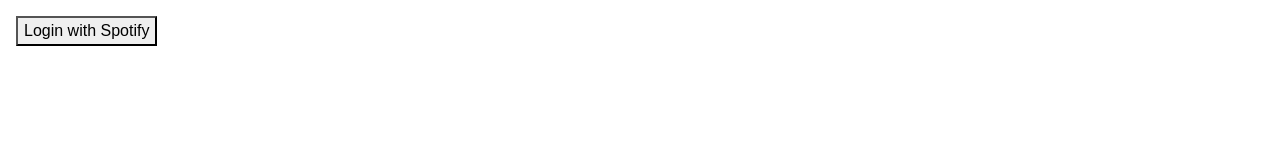
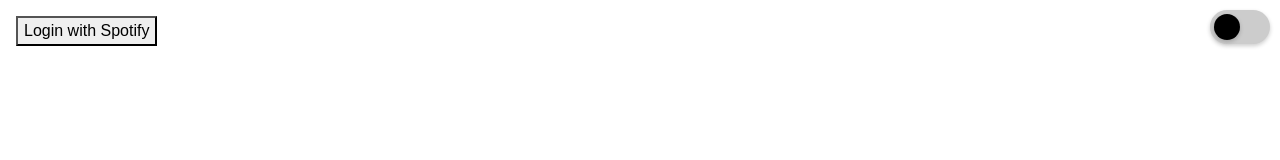
Before and after one commit to Dalgom02/Top50Spotify, a website: page frontend/stats.html in a window 1280 px wide. Drawn offline with nearby package versions, Linux system fonts and the light colour scheme.

Commit message:
dark/light mode added

```diff
--- a/frontend/css/styles.css
+++ b/frontend/css/styles.css
@@ -1,7 +1,14 @@
 body {
     font-family: Arial, sans-serif;
     padding: 1em;
+    transition: background-color 0.5s ease;
 }
+
+body.dark-mode {
+    background-color: #333;
+    color: #fff;
+}
+
 
 .container {
     max-width: 900px;
@@ -13,6 +20,11 @@
     border: 1px solid #ddd;
     border-radius: 5px;
     margin-bottom: 1em;
+    transition: background-color 0.5s ease;
+}
+
+.tab.dark-mode {
+    background-color: #555;
 }
 
 .artist-item, .track-item {
@@ -22,6 +34,11 @@
     padding: 1em;
     border: 1px solid #ddd;
     border-radius: 5px;
+    transition: background-color 0.5s ease;
+}
+
+.artist-item.dark-mode, .track-item.dark-mode {
+    background-color: #555;
 }
 
 .artist-item img, .track-item img {
@@ -52,3 +69,91 @@
     width: 24px;
     height: 24px;
 }
+
+.theme-switch-wrapper {
+    display: flex;
+    align-items: center;
+    justify-content: flex-end;
+    position: absolute;
+    top: 10px;
+    right: 10px;
+    z-index: 999;
+}
+
+.switch {
+    height: 100px;
+    position: fixed;
+    right: 50px;
+    top: 50px;
+}
+
+.theme-switch {
+  display: inline-block;
+  height: 34px;
+  position: relative;
+  width: 60px;
+}
+
+.theme-switch input {
+  display:none;
+}
+
+.slider {
+    background-color: #ccc;
+    bottom: 0;
+    cursor: pointer;
+    left: 0;
+    position: absolute;
+    right: 0;
+    top: 0;
+    transition: .4s;
+    box-shadow: 0px 2px 4px rgba(0, 0, 0, 0.2);
+  }
+
+  .slider:hover {
+    box-shadow: 0px 2px 8px rgba(0, 0, 0, 0.5);
+  }
+
+  .slider:before {
+    background-color: #fff;
+    bottom: 4px;
+    content: "";
+    height: 26px;
+    left: 4px;
+    position: absolute;
+    transition: .4s;
+    width: 26px;
+    box-shadow: 0px 2px 4px rgba(0, 0, 0, 0.2);
+  }
+
+  input:checked + .slider {
+    background-color: #2b2b2b;
+  }
+
+  input:checked + .slider:before {
+    transform: translateX(26px);
+  }
+
+  .slider.round {
+    border-radius: 34px;
+  }
+
+  .slider.round:before {
+    border-radius: 50%;
+  }
+
+  body.dark-mode .slider {
+    background-color: #000;
+  }
+
+  body.dark-mode .slider:before {
+    background-color: #fff;
+  }
+
+  body:not(.dark-mode) .slider {
+      background-color: #ccc;
+  }
+
+  body:not(.dark-mode) .slider:before {
+    background-color: #000;
+  }
--- a/frontend/js/main.js
+++ b/frontend/js/main.js
@@ -11,6 +11,8 @@
 const artistsTab = document.getElementById('artists-tab');
 const tracksTab = document.getElementById('tracks-tab');
 const genresTab = document.getElementById('genres-tab');
+const slider = document.querySelector(".slider");
+
 
 loginButton.addEventListener('click', function() {
     // Here, you'll need to redirect the user to your /auth/login route
@@ -52,6 +54,12 @@
 
 genresTab.addEventListener('click', function() {
     updateData();
+});
+
+const checkbox = document.getElementById('checkbox');
+
+checkbox.addEventListener('change', () => {
+  document.body.classList.toggle('dark-mode');
 });
 
 
--- a/frontend/stats.html
+++ b/frontend/stats.html
@@ -52,6 +52,12 @@
             </div>
         </div>
     </div>
+    <div class="theme-switch-wrapper">
+        <label class="theme-switch" for="checkbox">
+            <input type="checkbox" id="checkbox" />
+            <div class="slider round"></div>
+        </label>
+    </div>
 
     <script src="https://code.jquery.com/jquery-3.3.1.slim.min.js"></script>
     <script src="https://cdnjs.cloudflare.com/ajax/libs/popper.js/1.14.7/umd/popper.min.js"></script>
```
Also changed, not shown: package.json (line endings or trailing spaces).
